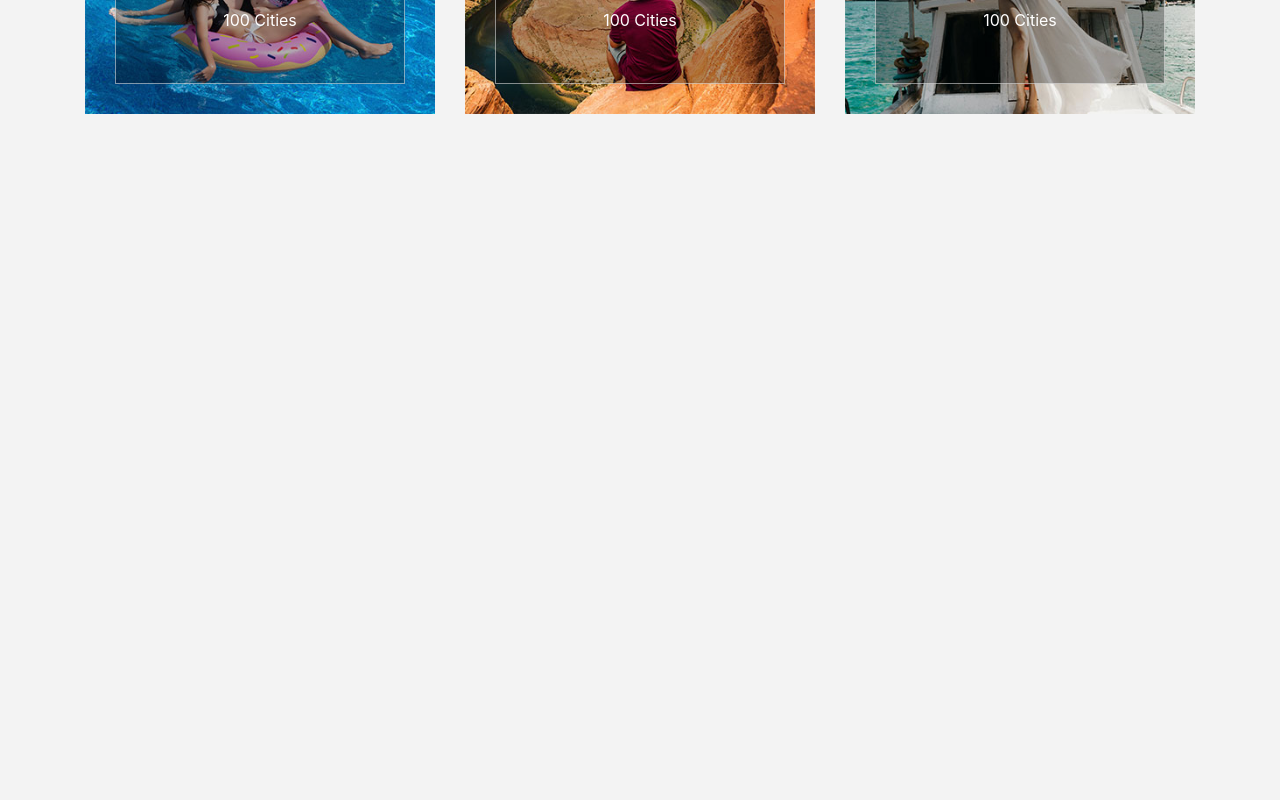
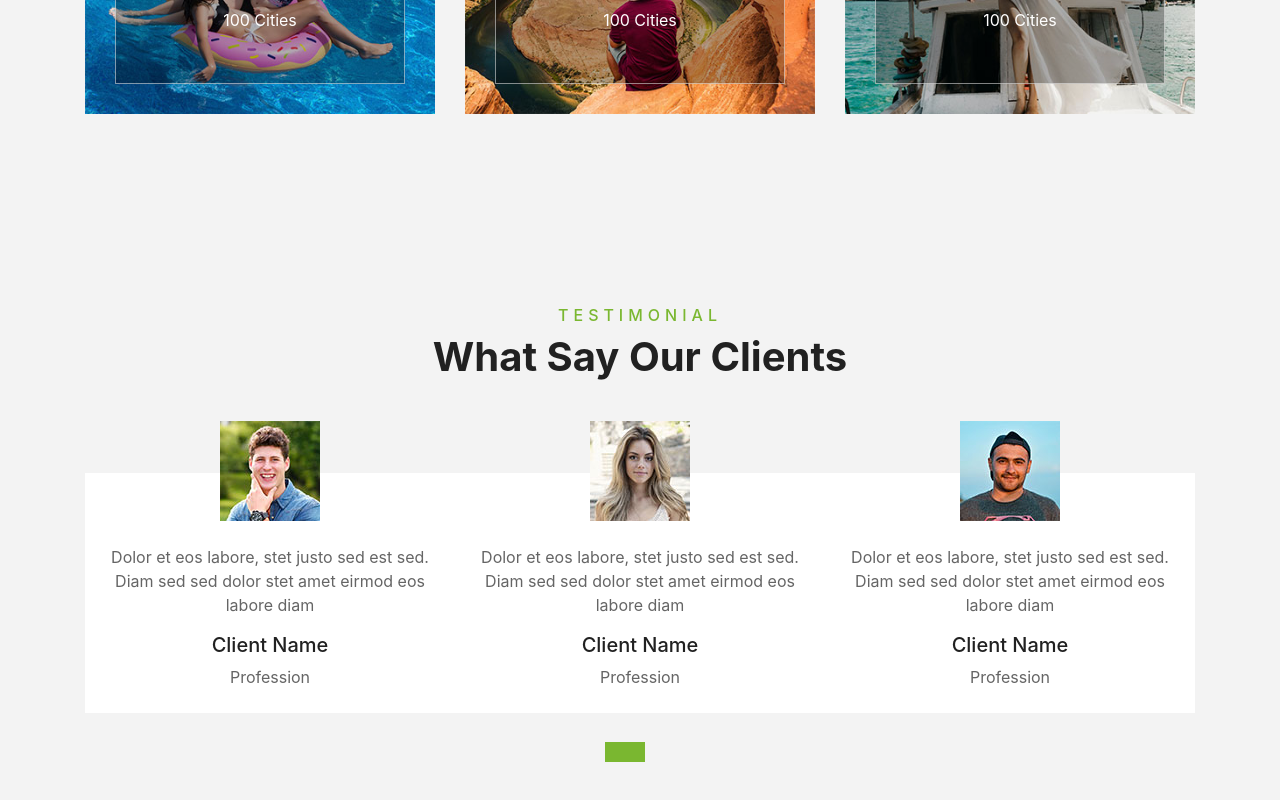
Before and after one commit to Mavludin/travel, a React (Create React App) app: page / in a window 1280 px wide. Shown: the part 1533-2333 px from the top of the page. Before the commit the page ends 1743 px from the top, so only its background shows below. Built offline with nearby package versions, Linux system fonts and the light colour scheme.

Commit message:
start setting up testimonials

```diff
--- a/package.json
+++ b/package.json
@@ -15,6 +15,7 @@
     "react": "^18.2.0",
     "react-calendar": "^4.0.0",
     "react-dom": "^18.2.0",
+    "react-owl-carousel": "^2.3.3",
     "react-redux": "^8.0.5",
     "react-responsive-carousel": "^3.2.23",
     "react-scripts": "5.0.1",
--- a/public/index.html
+++ b/public/index.html
@@ -27,6 +27,8 @@
 
     <link href="https://cdnjs.cloudflare.com/ajax/libs/font-awesome/5.10.0/css/all.min.css" rel="stylesheet">
 
+    <script src="https://code.jquery.com/jquery-3.4.1.min.js"></script>
+
     <title>Travel</title>
   </head>
   <body>
@@ -42,5 +44,6 @@
       To begin the development, run `npm start` or `yarn start`.
       To create a production bundle, use `npm run build` or `yarn build`.
     -->
+
   </body>
 </html>
--- a/src/App.tsx
+++ b/src/App.tsx
@@ -1,9 +1,12 @@
 import 'antd/dist/reset.css';
+import "owl.carousel/dist/assets/owl.carousel.css";
+import "owl.carousel/dist/assets/owl.theme.default.css";
 import './App.css';
 import { Booking } from './components/Booking/Booking';
 import { Destinations } from './components/Destinations/Destinations';
 import { Header } from './components/Header/Header';
 import { NavBar } from './components/NavBar/NavBar';
+import { Testimonials } from './components/Testimonials/Testimonials';
 import { TopCarousel } from './components/TopCarousel/TopCarousel';
 
 function App() {
@@ -14,6 +17,7 @@ function App() {
       <TopCarousel />
       <Booking />
       <Destinations />
+      <Testimonials />
     </div>
   );
 }
--- /dev/null
+++ b/src/components/Testimonials/Testimonials.tsx
@@ -0,0 +1,118 @@
+import { useState } from 'react';
+
+import { Carousel } from 'react-responsive-carousel';
+import test1 from '../../assets/img/testimonial-1.jpg';
+import test2 from '../../assets/img/testimonial-2.jpg';
+import test3 from '../../assets/img/testimonial-3.jpg';
+import test4 from '../../assets/img/testimonial-4.jpg';
+import OwlCarousel from 'react-owl-carousel';
+
+export const Testimonials = () => {
+  const [currentItem, setCurrentItem] = useState(0);
+
+  const goToNext = () => {
+    setCurrentItem((c) => {
+      if (c === 1) {
+        return 0;
+      }
+
+      if (c === 0) {
+        return 1;
+      }
+
+      return c + 1;
+    });
+  };
+
+  const goToPrev = () => {
+    setCurrentItem((c) => {
+      if (c === 1) {
+        return 0;
+      }
+
+      if (c === 0) {
+        return 1;
+      }
+
+      return c - 1;
+    });
+  };
+
+  return (
+    <div className='container-fluid py-5'>
+      <div className='container py-5'>
+        <div className='text-center mb-3 pb-3'>
+          <h6
+            className='text-primary text-uppercase'
+            style={{ letterSpacing: 5 }}
+          >
+            Testimonial
+          </h6>
+          <h1>What Say Our Clients</h1>
+        </div>
+        <OwlCarousel className='owl-carousel testimonial-carousel'>
+          <div className='text-center pb-4'>
+            <img
+              className='img-fluid mx-auto'
+              src={test1}
+              style={{ width: 100, height: 100 }}
+            />
+            <div className='testimonial-text bg-white p-4 mt-n5'>
+              <p className='mt-5'>
+                Dolor et eos labore, stet justo sed est sed. Diam sed sed dolor
+                stet amet eirmod eos labore diam
+              </p>
+              <h5 className='text-truncate'>Client Name</h5>
+              <span>Profession</span>
+            </div>
+          </div>
+          <div className='text-center'>
+            <img
+              className='img-fluid mx-auto'
+              src={test2}
+              style={{ width: 100, height: 100 }}
+            />
+            <div className='testimonial-text bg-white p-4 mt-n5'>
+              <p className='mt-5'>
+                Dolor et eos labore, stet justo sed est sed. Diam sed sed dolor
+                stet amet eirmod eos labore diam
+              </p>
+              <h5 className='text-truncate'>Client Name</h5>
+              <span>Profession</span>
+            </div>
+          </div>
+          <div className='text-center'>
+            <img
+              className='img-fluid mx-auto'
+              src={test3}
+              style={{ width: 100, height: 100 }}
+            />
+            <div className='testimonial-text bg-white p-4 mt-n5'>
+              <p className='mt-5'>
+                Dolor et eos labore, stet justo sed est sed. Diam sed sed dolor
+                stet amet eirmod eos labore diam
+              </p>
+              <h5 className='text-truncate'>Client Name</h5>
+              <span>Profession</span>
+            </div>
+          </div>
+          <div className='text-center'>
+            <img
+              className='img-fluid mx-auto'
+              src={test4}
+              style={{ width: 100, height: 100 }}
+            />
+            <div className='testimonial-text bg-white p-4 mt-n5'>
+              <p className='mt-5'>
+                Dolor et eos labore, stet justo sed est sed. Diam sed sed dolor
+                stet amet eirmod eos labore diam
+              </p>
+              <h5 className='text-truncate'>Client Name</h5>
+              <span>Profession</span>
+            </div>
+          </div>
+        </OwlCarousel>
+      </div>
+    </div>
+  );
+};
--- a/src/components/TopCarousel/TopCarousel.tsx
+++ b/src/components/TopCarousel/TopCarousel.tsx
@@ -3,7 +3,6 @@ import { Carousel } from "react-responsive-carousel";
 import { CarouselItem } from "../CarouselItem/CarouselItem";
 import { NextArrow } from "../NextArrow/NextArrow";
 import { PrevArrow } from "../PrevArrow/PrevArrow";
-
 
 const CAROUSEL_ITEMS = [
   {
```
Also changed, not shown: 1 other file (tests, documents, lock files or other folders).
